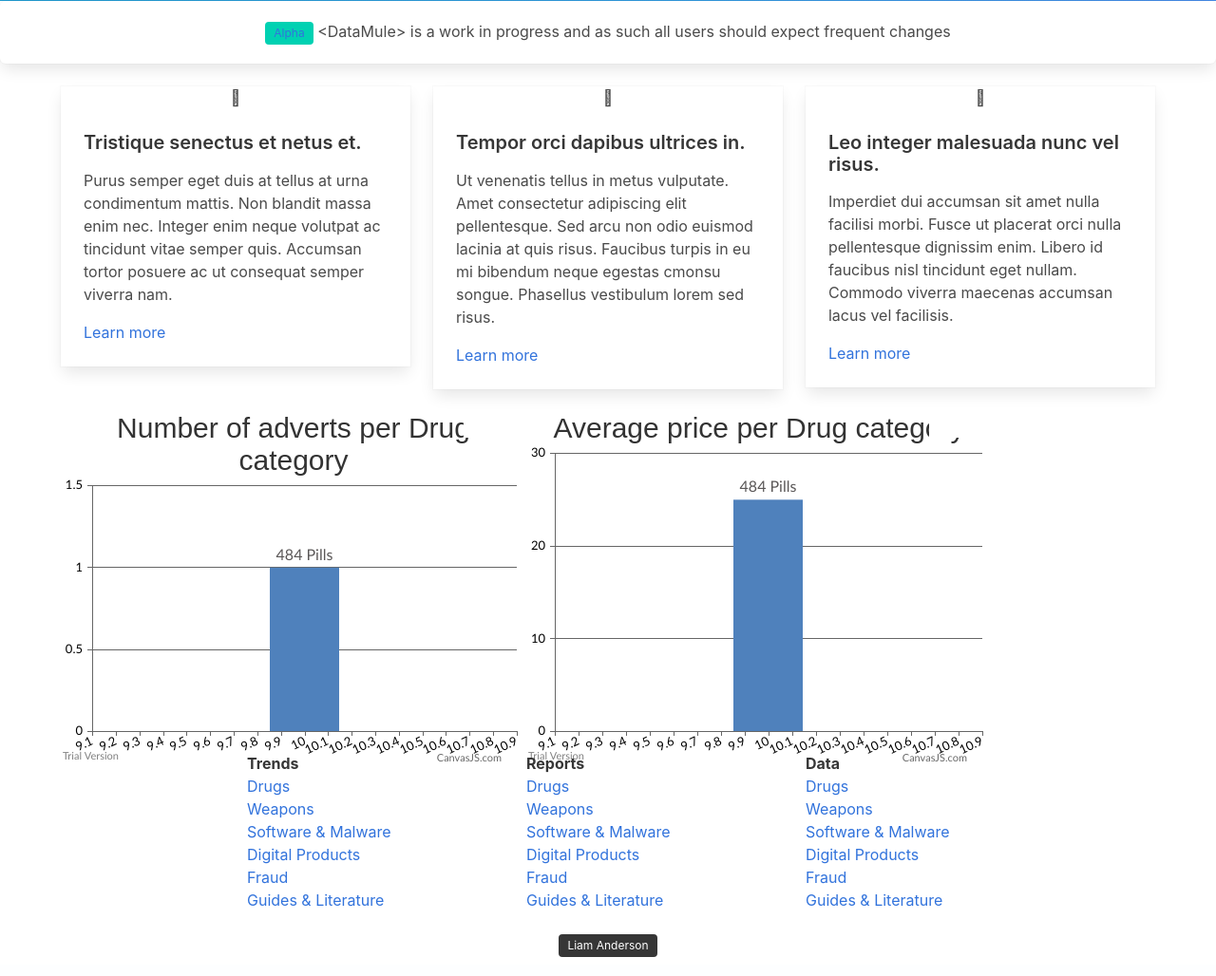
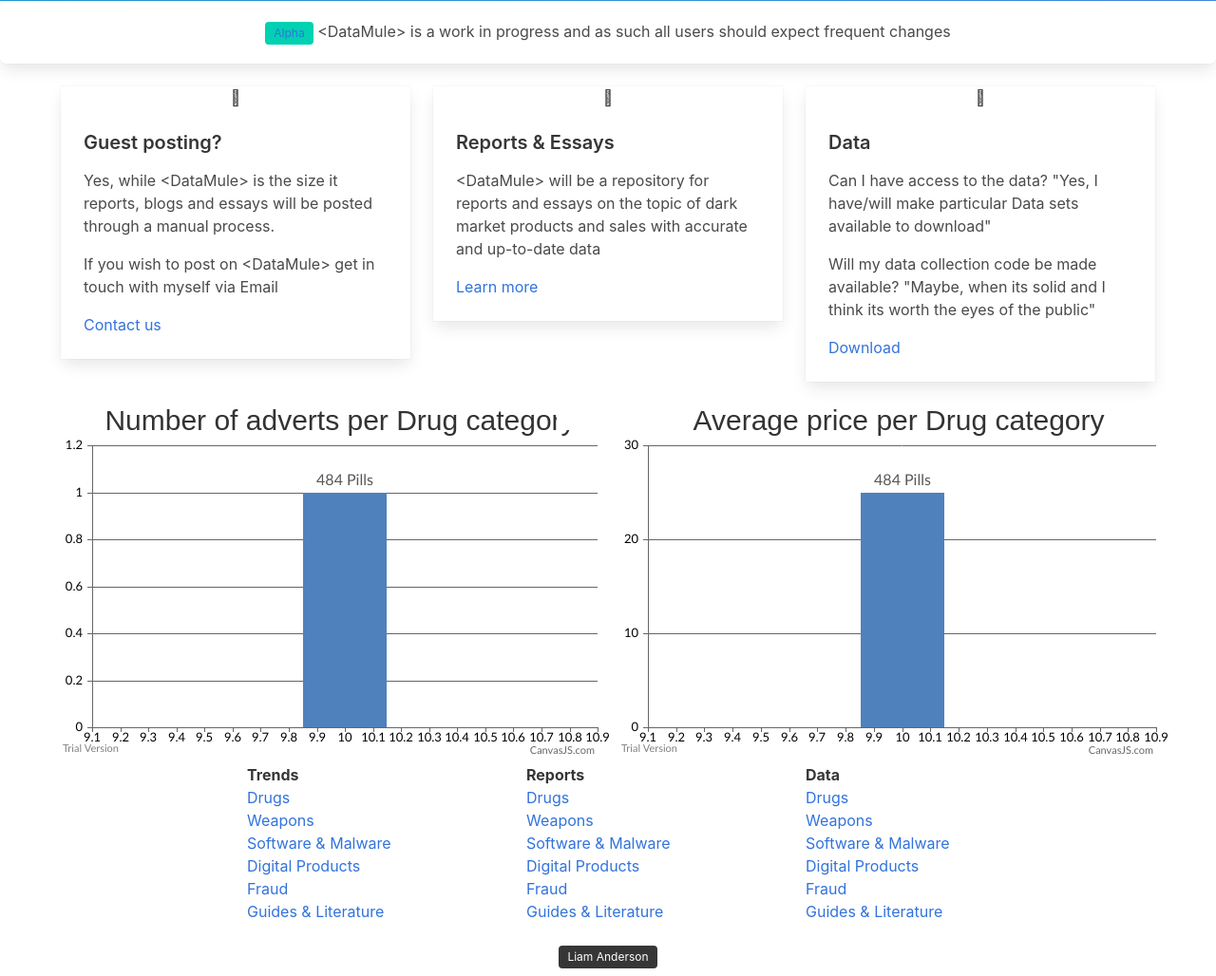
Before and after one commit to mranderson64/DataMule, a PHP site: page / in a window 1280 px wide. Shown: the part 432-1460 px from the top of the page at 95% size. Run offline with PHP 8.4, Linux system fonts and the light colour scheme.

Commit message:
homepage calls to action update

```diff
--- a/templates/homepage.php
+++ b/templates/homepage.php
@@ -4,10 +4,10 @@ $middle = '
             <div class="hero-body">
                 <div class="container has-text-centered">
                     <h1 class="title">
-                    &#x3C;DataMule&#x3E; is a darkweb/blackmarket data visualisation tool
+						&#x3C;DataMule&#x3E; is a darkweb/blackmarket data visualisation tool
                     </h1>
                     <h2 class="subtitle">
-                    &#x3C;DataMule&#x3E; is a personal project of mine with the aim to flex/practice my skills as a developer while providing a clearnet tool for those interested in the numbers and trends without stepping foot in the darkweb
+						&#x3C;DataMule&#x3E; is a personal project of mine with the aim to flex/practice my skills as a developer while providing a clearnet tool for those interested in the numbers and trends without stepping foot in the darkweb
                     </h2>
                 </div>
             </div>
@@ -22,13 +22,14 @@ $middle = '
                 <div class="column is-4">
                     <div class="card is-shady">
                         <div class="card-image has-text-centered">
-                            <i class="fas fa-paw"></i>
+                            <i class="far fa-edit"></i>
                         </div>
                         <div class="card-content">
                             <div class="content">
-                                <h4>Tristique senectus et netus et. </h4>
-                                <p>Purus semper eget duis at tellus at urna condimentum mattis. Non blandit massa enim nec. Integer enim neque volutpat ac tincidunt vitae semper quis. Accumsan tortor posuere ac ut consequat semper viverra nam.</p>
-                                <p><a href="#">Learn more</a></p>
+                                <h4>Guest posting?</h4>
+                                <p>Yes, while &lt;DataMule&gt; is the size it reports, blogs and essays will be posted through a manual process.</p>
+								<p>If you wish to post on &lt;DataMule&gt; get in touch with myself via Email</p>
+                                <p><a href="mailto:me@liamanderson.co.uk">Contact us</a></p>
                             </div>
                         </div>
                     </div>
@@ -36,14 +37,13 @@ $middle = '
                 <div class="column is-4">
                     <div class="card is-shady">
                         <div class="card-image has-text-centered">
-                            <i class="fas fa-empire"></i>
+                            <i class="fas fa-archive"></i>
                         </div>
                         <div class="card-content">
                             <div class="content">
-                                <h4>Tempor orci dapibus ultrices in.</h4>
-                                <p>Ut venenatis tellus in metus vulputate. Amet consectetur adipiscing elit pellentesque. Sed arcu non odio euismod lacinia at quis risus. Faucibus turpis in eu mi bibendum neque egestas cmonsu songue. Phasellus vestibulum lorem
-                                sed risus.</p>
-                                <p><a href="#">Learn more</a></p>
+                                <h4>Reports &amp; Essays</h4>
+                                <p>&lt;DataMule&gt; will be a repository for reports and essays on the topic of dark market products and sales with accurate and up-to-date data</p>
+                                <p><a href="'.$host.'/insights">Learn more</a></p>
                             </div>
                         </div>
                     </div>
@@ -51,13 +51,14 @@ $middle = '
                 <div class="column is-4">
                     <div class="card is-shady">
                         <div class="card-image has-text-centered">
-                            <i class="fas fa-apple"></i>
+                            <i class="fas fa-database"></i>
                         </div>
                         <div class="card-content">
                             <div class="content">
-                                <h4> Leo integer malesuada nunc vel risus. </h4>
-                                <p>Imperdiet dui accumsan sit amet nulla facilisi morbi. Fusce ut placerat orci nulla pellentesque dignissim enim. Libero id faucibus nisl tincidunt eget nullam. Commodo viverra maecenas accumsan lacus vel facilisis.</p>
-                                <p><a href="#">Learn more</a></p>
+                                <h4>Data</h4>
+                                <p>Can I have access to the data? "Yes, I have/will make particular Data sets available to download"</p>
+								<p>Will my data collection code be made available? "Maybe, when its solid and I think its worth the eyes of the public"</p>
+                                <p><a href="'.$host.'/data">Download</a></p>
                             </div>
                         </div>
                     </div>
@@ -65,8 +66,8 @@ $middle = '
             </div>';
 $bottom = '
 			<div class="columns">
-				<div id="chartContainer" style="height:370px" class="column is-5"></div>
-				<div id="chartContainer1" style="height:370px" class="column is-5"></div>
+				<div id="chartContainer" style="height:370px; margin-bottom:20px;" class="column is-6"></div>
+				<div id="chartContainer1" style="height:370px; margin-bottom:20px;" class="column is-6"></div>
 			</div>
 		</section>
 ';
```
